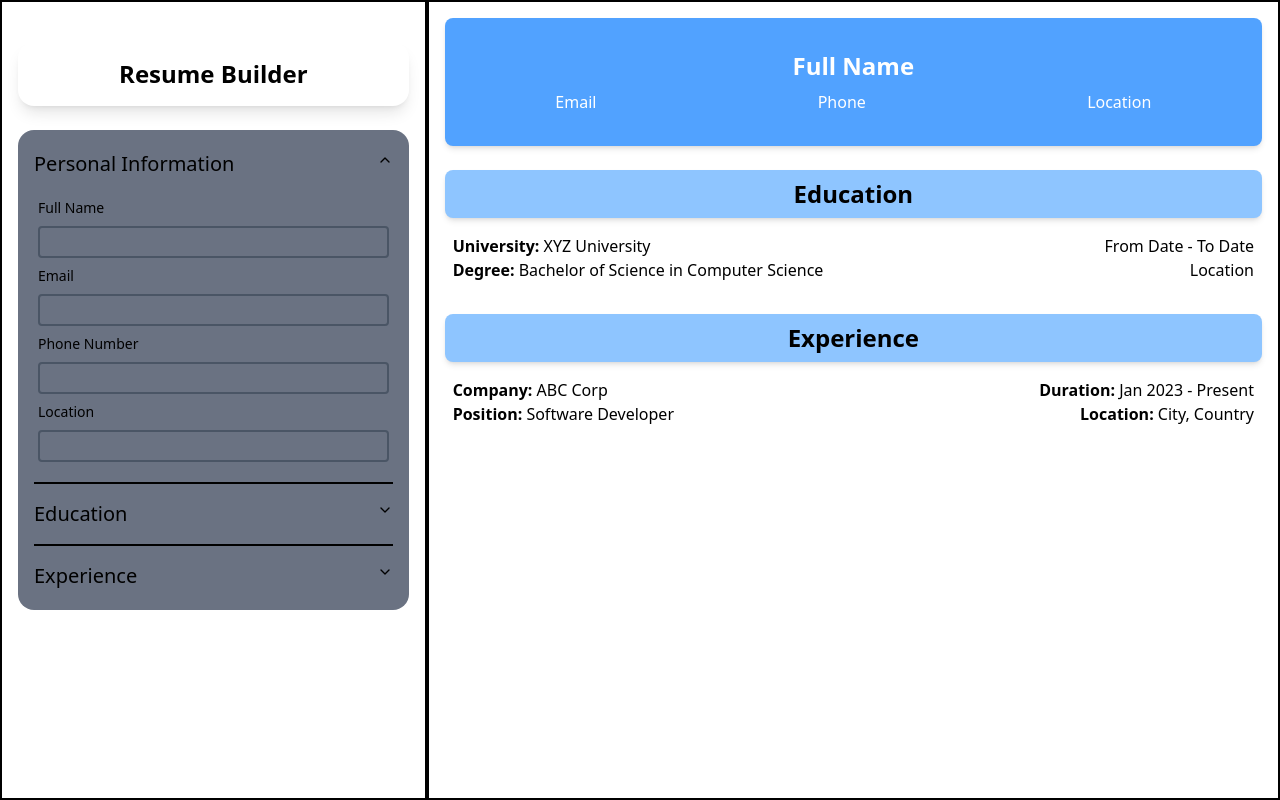
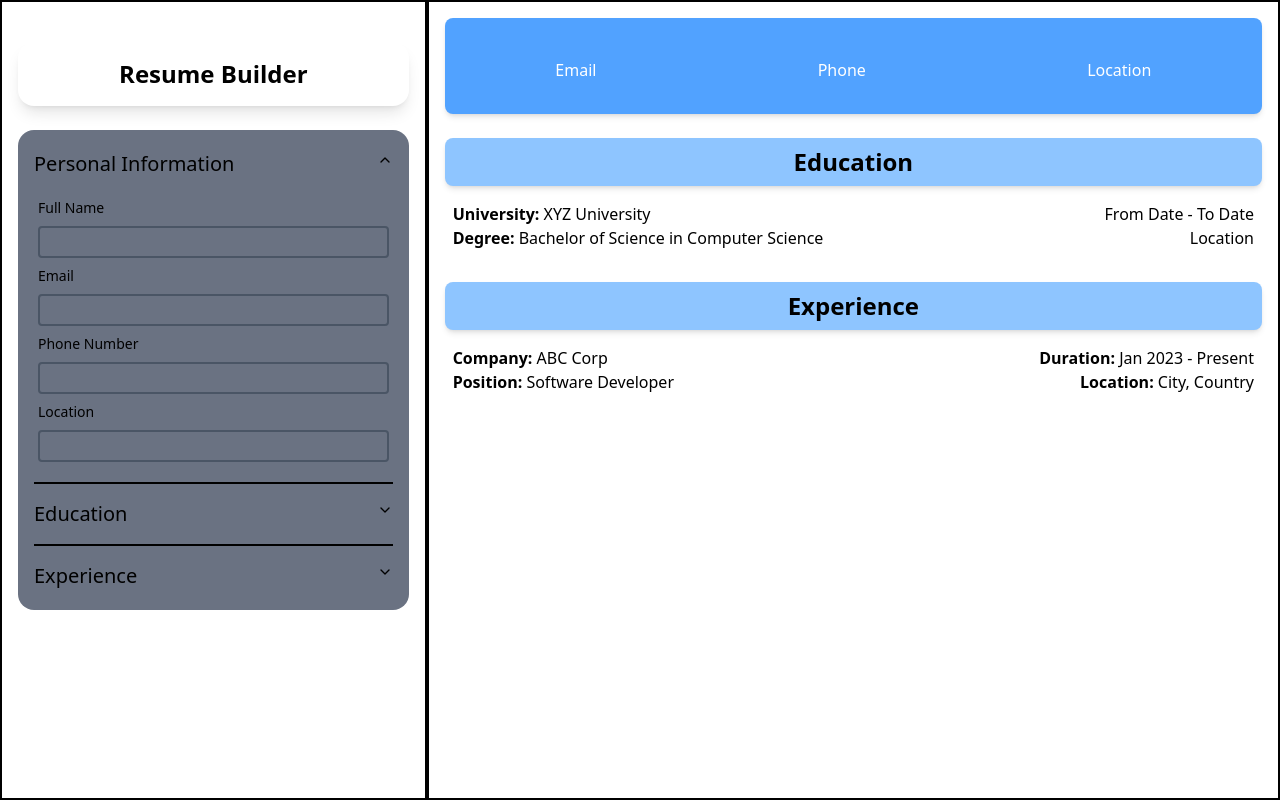
Before and after one commit to sajidahamed-git/resume-builder, a React (Vite) app: page / in a window 1280 px wide. Built offline with nearby package versions, Linux system fonts and the light colour scheme.

Commit message:
Name live updates

```diff
--- a/src/App.jsx
+++ b/src/App.jsx
@@ -1,15 +1,38 @@
 import Form from "./Form";
 import { Resume } from "./Resume";
+import React, { useState } from "react";
+
+const initialValue = {
+  firstName: "",
+  email: "",
+  phone: "",
+  location: "",
+};
 
 export default function App() {
+
+    const [formData,setFormData] = useState(initialValue);
+    const updateResume = (e) => {
+      const {name,value} = e.target
+      // console.log(e.target)
+      // console.log(name,value)
+      const updatedFormData = {
+        ...formData,
+        [name]: value
+      };
+      setFormData(updatedFormData);
+      // console.log(updatedFormData);
+
+    };
+
   return (
     //add bg gray 950 for the below div for darkmode
     <div className="flex w-full h-screen">
       <div className="w-1/3 border-2 p-4">
-        <Form/>
+        <Form formData = {formData} updateResume={updateResume}/>
       </div>
       <div className="w-2/3 border-2">
-        <Resume/>
+        <Resume formData ={formData}/>
       </div>
     </div>
   );
--- a/src/Components/PersonalForm.jsx
+++ b/src/Components/PersonalForm.jsx
@@ -1,26 +1,8 @@
-import { CctvIcon } from "lucide-react";
-import React, { useState } from "react";
-const initialValue = {
-  firstName: "",
-  email: "",
-  phone: "",
-  location: "",
-};
-function PersonalForm() {
-  const [formData,setFormData] = useState(initialValue);
 
-  const updateResume = (e) => {
-    const {name,value} = e.target
-    // console.log(e.target)
-    // console.log(name,value)
-    const updatedFormData = {
-      ...formData,
-      [name]: value
-    };
-    setFormData(updatedFormData);
-    // console.log(updatedFormData);
+function PersonalForm({formData,updateResume}) {
 
-  };
+
+
   return (
     <form className="flex flex-col">
       <div className="flex flex-col">
--- a/src/Form.jsx
+++ b/src/Form.jsx
@@ -8,7 +8,7 @@ import { FormHeading } from "./Components/FormHeading";
 import PersonalForm from "./Components/PersonalForm";
 import EducationForm from "./Components/EducationForm";
 import ExperienceForm from "./Components/ExperienceForm";
-function Form() {
+function Form({formData,updateResume}) {
   return (
     <div className="flex flex-col gap-6">
       <FormHeading></FormHeading>
@@ -24,7 +24,7 @@ function Form() {
             Personal Information
           </AccordionTrigger>
           <AccordionContent>
-            <PersonalForm></PersonalForm>
+            <PersonalForm formData={formData} updateResume={updateResume}></PersonalForm>
           </AccordionContent>
         </AccordionItem>
         <AccordionItem value = 'item-2'>
--- a/src/Resume.jsx
+++ b/src/Resume.jsx
@@ -1,11 +1,11 @@
 import React from "react";
 
-export const Resume = () => {
+export const Resume = ({formData}) => {
   return (
     <div className="container mx-auto p-4">
       {/* Personal Details Section */}
       <section className="mb-6 w-full bg-blue-400 py-8 text-center rounded-lg shadow-md">
-        <h2 className="mb-2 text-2xl font-bold text-white">Full Name</h2>
+        <h2 className="mb-2 text-2xl font-bold text-white">{formData.firstName}</h2>
         <div className="flex justify-around text-white">
           <div>Email</div>
           <div>Phone</div>
```
